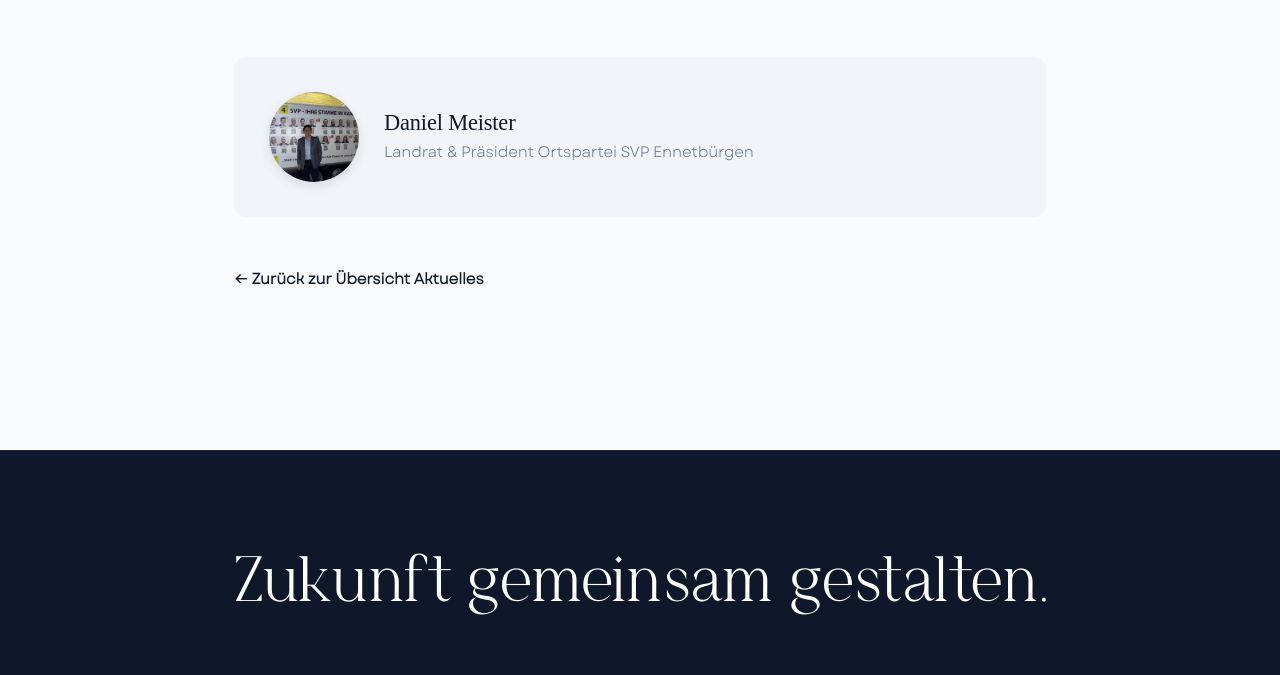
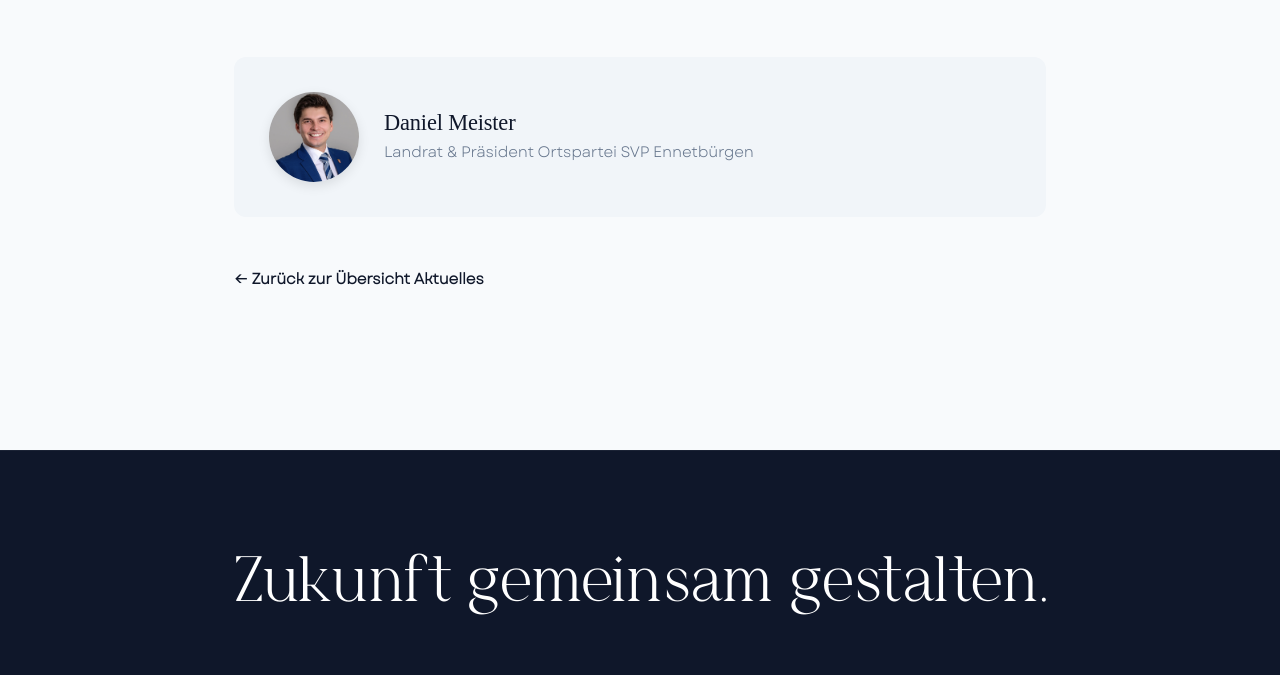
Before and after one commit to eliainnamorati-a11y/daniel-meister, a website built with Vite: page articles/warum-ich-nein-zum-planungskredit-stimme.html in a window 1280 px wide. Shown: the part 2722-3397 px from the top of the page. Built offline with nearby package versions, Linux system fonts and the light colour scheme.

Commit message:
Update author headshot to wer bin ich from about page

```diff
--- a/articles/warum-ich-nein-zum-planungskredit-stimme.html
+++ b/articles/warum-ich-nein-zum-planungskredit-stimme.html
@@ -179,7 +179,7 @@
         <p style="font-size: 1.25rem; font-weight: 500; color: #0f172a; margin-top: 35px;">Ich stimme am 27. September NEIN zum Planungskredit, und hoffe, Sie tun es mir gleich.</p>
 
         <div class="author-box">
-          <img src="../images/use_4_optimized.jpg" alt="Daniel Meister" class="author-avatar">
+          <img src="../images/wer%20bin%20ich.webp" alt="Daniel Meister" class="author-avatar">
           <div class="author-info">
             <h4>Daniel Meister</h4>
             <p>Landrat &amp; Präsident Ortspartei SVP Ennetbürgen</p>
```
